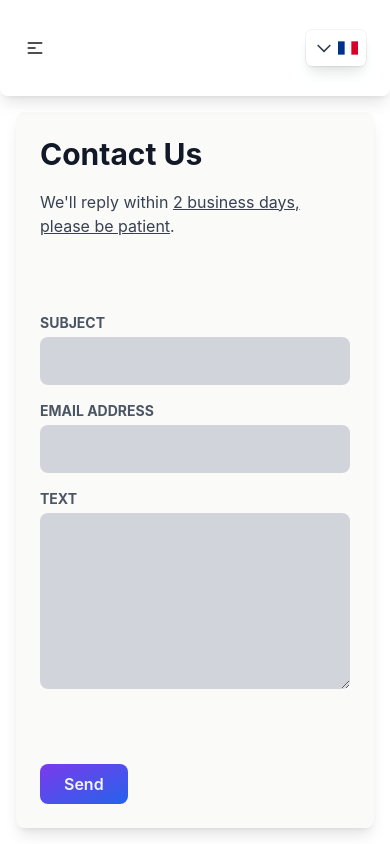
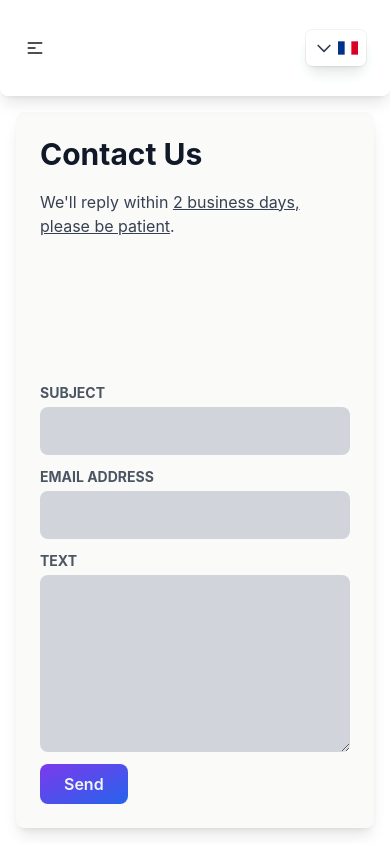
Before and after one commit to SaItiplouf/HoliumSolutions, a React (Create React App) app: page /contact in a window 390 px wide. Built offline with nearby package versions, Linux system fonts and the light colour scheme; a web font is replaced by a local one.

Commit message:
fix responsive contact form

```diff
--- a/src/components/Contact/contactform.tsx
+++ b/src/components/Contact/contactform.tsx
@@ -30,8 +30,8 @@ export default function ContactForm() {
 
   return (
     <div className="overflow-hidden flex-grow flex flex-col justify-center items-center px-4 md:px-8 lg:px-16 xl:px-32 mx-auto component-height form-contact-height w-full">
-      <div className="grid grid-cols-1 md:grid-cols-2 p-4 bg-stone-50 text-gray-900 rounded-lg shadow-lg md:m-4 lg:m-8 my-4 lg:my-12 flex-grow">
-        <div className="p-2">
+      <div className="grid h-full p-4 grid-cols-1 md:grid-cols-2 bg-stone-50 text-gray-900 rounded-lg shadow-lg md:m-4 lg:m-8 my-4 lg:my-12 flex-grow">
+        <div className="p-2 md:p-8 flex-grow">
           <h2 className="text-3xl md:text-4xl lg:text-5xl font-bold leading-tight mb-4">
             {t("contact.form.title")}
           </h2>
@@ -44,7 +44,7 @@ export default function ContactForm() {
         <div className="p-2 md:p-8 flex-grow">
           <form
             onSubmit={handleSubmit}
-            className="space-y-4 flex flex-col h-full"
+            className="space-y-3 md:space-y-4 flex flex-col h-full"
           >
             <div className="flex flex-col">
               <label
@@ -82,7 +82,7 @@ export default function ContactForm() {
                 required
               />
             </div>
-            <div className="flex flex-col flex-grow h-2/6">
+            <div className="flex flex-col flex-grow">
               <label
                 htmlFor="message"
                 className="uppercase text-sm text-gray-600 font-bold"
@@ -91,13 +91,14 @@ export default function ContactForm() {
               </label>
               <textarea
                 id="message"
-                className="w-full h-44 sm:h-48 md:h-64 bg-gray-300 text-gray-900 mt-1 md:mt-2 p-2 md:p-3 rounded-lg focus:outline-none focus:shadow-outline text-xs"
+                className="w-full h-full sm:h-32 md:h-64 bg-gray-300 text-gray-900 mt-1 md:mt-2 p-2 md:p-3 rounded-lg focus:outline-none focus:shadow-outline text-xs"
                 name="content"
                 value={formData.content}
                 onChange={handleChangeCallback}
                 required
               ></textarea>
             </div>
+
             <div className="flex justify-start">
               <button
                 type="submit"
--- a/tailwind.config.js
+++ b/tailwind.config.js
@@ -1,10 +1,10 @@
 /** @type {import('tailwindcss').Config} */
 module.exports = {
-  content: ['./src/**/*.{js,ts,jsx,tsx}'],
+  content: ["./src/**/*.{js,ts,jsx,tsx}"],
   theme: {
     extend: {
       fontFamily: {
-        'love-ya': ['Love Ya Like A Sister', 'cursive'],
+        "love-ya": ["Love Ya Like A Sister", "cursive"],
       },
       animation: {
         shine: "shine 1s",
@@ -16,13 +16,10 @@ module.exports = {
           "100%": { left: "125%" },
         },
       },
-
     },
   },
   plugins: [require("daisyui")],
   daisyui: {
-    themes: [
-      "wireframe",
-    ]
-  }
-}
+    themes: ["wireframe"],
+  },
+};
```
